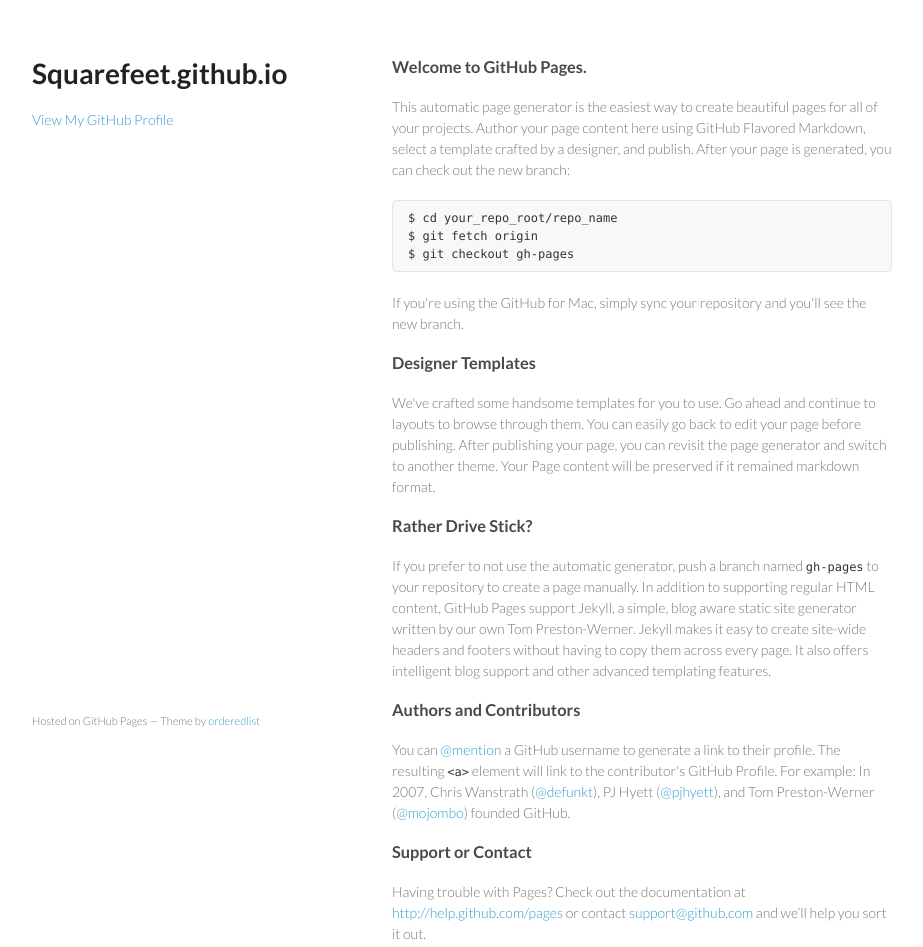
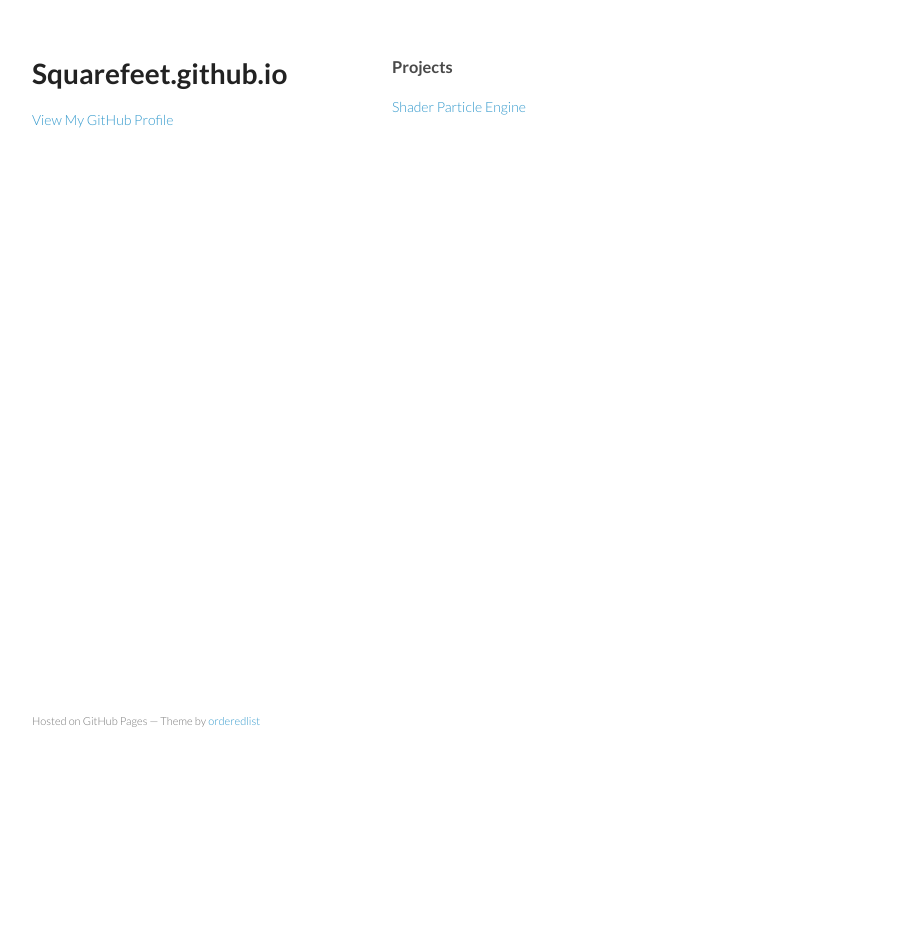
Before and after one commit to squarefeet/squarefeet.github.io, a plain HTML site: page index.html in a window 1280 px wide. Shown: the whole page, without its empty margins (178-1101 px from the left). After the commit the page ends 800 px from the top, so only its background shows below. Drawn offline with Linux system fonts and the light colour scheme.

Commit message:
Updated index.html

```diff
--- a/index.html
+++ b/index.html
@@ -23,37 +23,8 @@
 
       </header>
       <section>
-        <h3>
-<a name="welcome-to-github-pages" class="anchor" href="#welcome-to-github-pages"><span class="octicon octicon-link"></span></a>Welcome to GitHub Pages.</h3>
-
-<p>This automatic page generator is the easiest way to create beautiful pages for all of your projects. Author your page content here using GitHub Flavored Markdown, select a template crafted by a designer, and publish. After your page is generated, you can check out the new branch:</p>
-
-<pre><code>$ cd your_repo_root/repo_name
-$ git fetch origin
-$ git checkout gh-pages
-</code></pre>
-
-<p>If you're using the GitHub for Mac, simply sync your repository and you'll see the new branch.</p>
-
-<h3>
-<a name="designer-templates" class="anchor" href="#designer-templates"><span class="octicon octicon-link"></span></a>Designer Templates</h3>
-
-<p>We've crafted some handsome templates for you to use. Go ahead and continue to layouts to browse through them. You can easily go back to edit your page before publishing. After publishing your page, you can revisit the page generator and switch to another theme. Your Page content will be preserved if it remained markdown format.</p>
-
-<h3>
-<a name="rather-drive-stick" class="anchor" href="#rather-drive-stick"><span class="octicon octicon-link"></span></a>Rather Drive Stick?</h3>
-
-<p>If you prefer to not use the automatic generator, push a branch named <code>gh-pages</code> to your repository to create a page manually. In addition to supporting regular HTML content, GitHub Pages support Jekyll, a simple, blog aware static site generator written by our own Tom Preston-Werner. Jekyll makes it easy to create site-wide headers and footers without having to copy them across every page. It also offers intelligent blog support and other advanced templating features.</p>
-
-<h3>
-<a name="authors-and-contributors" class="anchor" href="#authors-and-contributors"><span class="octicon octicon-link"></span></a>Authors and Contributors</h3>
-
-<p>You can <a href="https://github.com/blog/821" class="user-mention">@mention</a> a GitHub username to generate a link to their profile. The resulting <code>&lt;a&gt;</code> element will link to the contributor's GitHub Profile. For example: In 2007, Chris Wanstrath (<a href="https://github.com/defunkt" class="user-mention">@defunkt</a>), PJ Hyett (<a href="https://github.com/pjhyett" class="user-mention">@pjhyett</a>), and Tom Preston-Werner (<a href="https://github.com/mojombo" class="user-mention">@mojombo</a>) founded GitHub.</p>
-
-<h3>
-<a name="support-or-contact" class="anchor" href="#support-or-contact"><span class="octicon octicon-link"></span></a>Support or Contact</h3>
-
-<p>Having trouble with Pages? Check out the documentation at <a href="http://help.github.com/pages">http://help.github.com/pages</a> or contact <a href="mailto:support@github.com">support@github.com</a> and we’ll help you sort it out.</p>
+        <h3>Projects</h3>
+        <p><a href="./ShaderParticleEngine/">Shader Particle Engine</a></p>
       </section>
       <footer>
         <p><small>Hosted on GitHub Pages &mdash; Theme by <a href="https://github.com/orderedlist">orderedlist</a></small></p>
```
